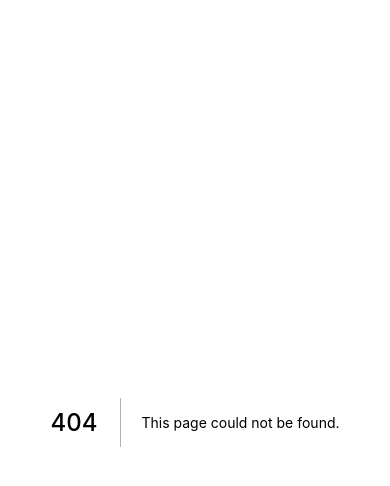
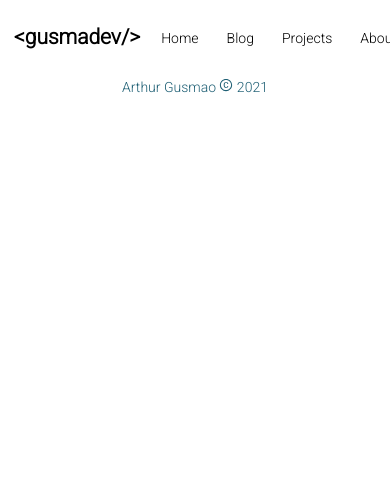
Before and after one commit to arthurgusma/gusmadev, a Next.js app in the folder gusmadev/: page /posts in a window 390 px wide. Before the commit this address had no page. Shown: the top 486 px of the page. Built offline with nearby package versions, Linux system fonts and the light colour scheme.

Commit message:
Created new @media querys for a responsive layout.

```diff
--- a/gusmadev/src/components/About/styles.module.scss
+++ b/gusmadev/src/components/About/styles.module.scss
@@ -1,10 +1,15 @@
 .container {
   background: var(--background-blue-darker);
+  color: var(--white);
+}
+
+.contentWrapper {
+  max-width: 1120px;
   display: flex;
   justify-content: space-around;
   align-items: top;
   text-align: center;
-  color: var(--white);
+  margin: 0 auto;
 }
 
 .content {
@@ -37,3 +42,24 @@
   height: 90%;
   width: 90%;
 }
+
+@media (max-width: 890px) {
+  .container {
+    & p {
+      padding: 0;
+    }
+  }
+  .contentWrapper {
+    display: grid;
+  }
+
+  .content {
+    margin: 1rem auto;
+    width: 80%;
+  }
+
+  .instagram {
+    height: 100%;
+    width: 100%;
+  }
+}
--- a/gusmadev/src/components/DevJournal/styles.module.scss
+++ b/gusmadev/src/components/DevJournal/styles.module.scss
@@ -1,11 +1,17 @@
 .container {
   background: var(--background-blue);
+  color: var(--white);
+  min-height: 400px;
+}
+
+.containerWrapper {
   display: flex;
   justify-content: space-around;
   align-items: top;
   text-align: center;
-  color: var(--white);
-  min-height: 400px;
+
+  max-width: 1120px;
+  margin: 0 auto;
 }
 
 .description {
@@ -40,3 +46,19 @@
     }
   }
 }
+
+@media (max-width: 890px) {
+  .container {
+    & p {
+      padding: 0;
+    }
+  }
+  .containerWrapper {
+    display: grid;
+  }
+
+  .description {
+    margin: 1rem auto;
+    width: 80%;
+  }
+}
--- a/gusmadev/src/components/Navbar/styles.module.scss
+++ b/gusmadev/src/components/Navbar/styles.module.scss
@@ -6,6 +6,8 @@
     justify-content: space-between;
     align-items: center;
     padding: 1.5rem 0;
+    max-width: 1120px;
+    margin: 0 auto;
 
     & b {
       font-weight: bold;
@@ -26,3 +28,11 @@
     }
   }
 }
+
+@media (max-width: 1120px) {
+  .container {
+    & nav {
+      margin: 0 1rem;
+    }
+  }
+}
--- a/gusmadev/src/components/Portfolio/styles.module.scss
+++ b/gusmadev/src/components/Portfolio/styles.module.scss
@@ -1,13 +1,16 @@
 .container {
   background: var(--background-blue);
+  color: var(--white);
+  min-height: 500px;
+  border-top: 1px solid var(--background-blue-darker);
+}
+
+.containerWrapper {
   display: flex;
   justify-content: space-around;
-  align-items: top;
   text-align: center;
-  color: var(--white);
-  min-height: 500px;
-
-  border-top: 1px solid var(--background-blue-darker);
+  max-width: 1120px;
+  margin: 0 auto;
 }
 
 .description {
@@ -45,3 +48,29 @@
     opacity: .9;
   }
 }
+
+@media (max-width: 950px) {
+  .carousel {
+    width: 80%;
+  }
+}
+
+@media (max-width: 890px) {
+  .container {
+    & p {
+      padding: 0;
+    }
+  }
+
+  .containerWrapper {
+    display: grid;
+  }
+
+  .description {
+    margin: 1rem auto;
+    width: 80%;
+  }
+  .carousel {
+    padding: 2rem 0 4rem;
+  }
+}
--- a/gusmadev/src/pages/home.module.scss
+++ b/gusmadev/src/pages/home.module.scss
@@ -1,7 +1,4 @@
 .container {
-  max-width: 1120px;
-  margin: 0 auto;
-
   & p {
     padding: 0 3rem;
     font-size: 1.2rem;
--- /dev/null
+++ b/gusmadev/src/pages/posts.tsx
@@ -0,0 +1,15 @@
+import Head from 'next/head';
+import { Footer } from '../components/Footer';
+import { Navbar } from '../components/Navbar';
+
+export default function Posts() {
+  return (
+        <>
+    <Head>
+      <title>Posts | Gusmadev</title>
+    </Head>
+    <Navbar/>
+    <Footer/>
+    </>
+  );
+}
```
Also changed, not shown: gusmadev/src/components/About/index.tsx (+7 -4 lines), gusmadev/src/components/DevJournal/index.tsx (+6 -1 lines), gusmadev/src/components/Portfolio/index.tsx (+6 -1 lines).
